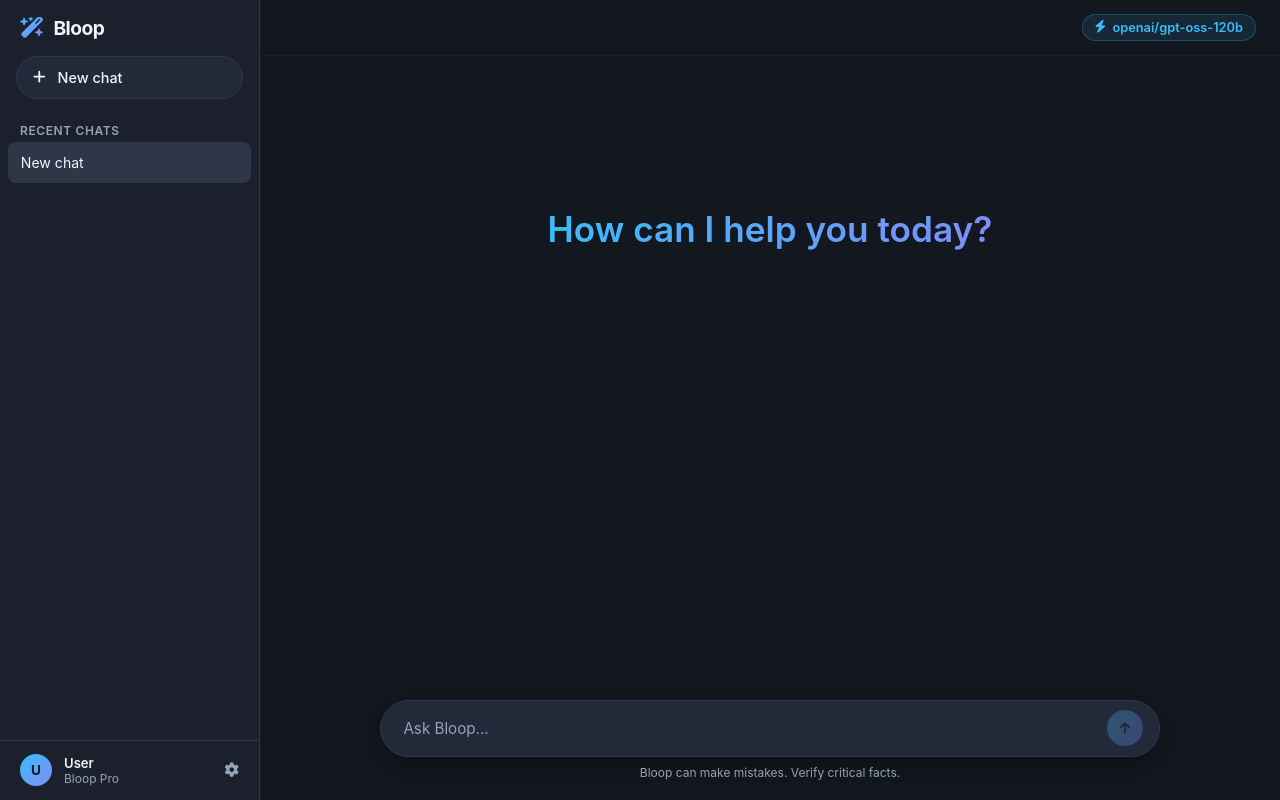
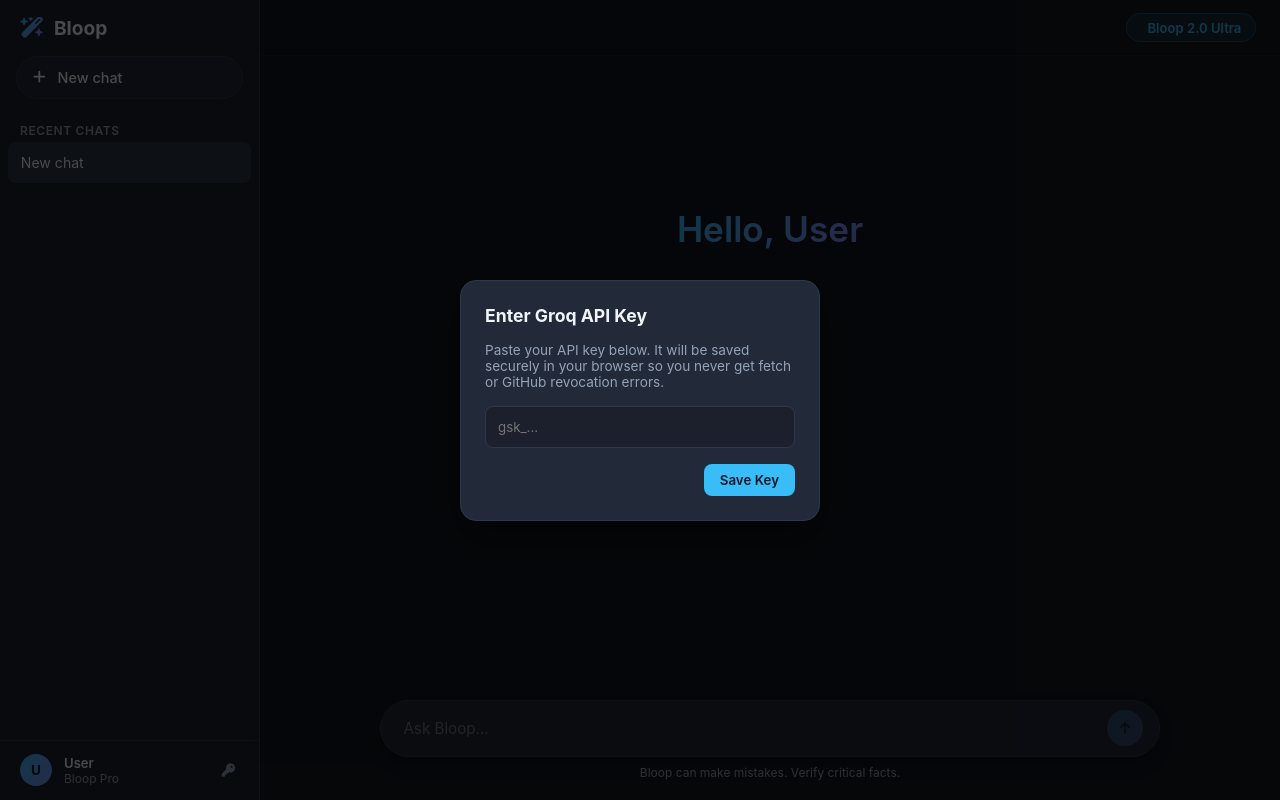
Before and after one commit to EisukePlayzYT/BLOOP-AI, a plain HTML site: page index.html in a window 1280 px wide. Drawn offline with Linux system fonts and the light colour scheme.

Commit message:
Update index.html

```diff
--- a/index.html
+++ b/index.html
@@ -22,7 +22,7 @@
       box-sizing: border-box;
       margin: 0;
       padding: 0;
-      font-family: -apple-system, BlinkMacSystemFont, "Segoe UI", Roboto, Helvetica, Arial, sans-serif;
+      font-family: -apple-system, BlinkMacSystemFont, "Segoe UI", Roboto, sans-serif;
     }
 
     body {
@@ -33,7 +33,7 @@
       overflow: hidden;
     }
 
-    /* Sidebar Styling */
+    /* Sidebar */
     aside {
       width: 260px;
       background-color: var(--bg-sidebar);
@@ -57,7 +57,6 @@
       gap: 0.6rem;
       font-weight: 700;
       font-size: 1.2rem;
-      letter-spacing: -0.5px;
     }
 
     .brand-sparkle {
@@ -80,7 +79,7 @@
       font-size: 0.9rem;
       font-weight: 500;
       cursor: pointer;
-      transition: background-color 0.2s, border-color 0.2s;
+      transition: all 0.2s;
     }
 
     .new-chat-btn:hover {
@@ -115,8 +114,7 @@
       cursor: pointer;
       color: var(--text-secondary);
       font-size: 0.88rem;
-      text-decoration: none;
-      transition: background-color 0.15s, color 0.15s;
+      transition: all 0.15s;
     }
 
     .history-item span {
@@ -138,14 +136,12 @@
       color: #ef4444;
       cursor: pointer;
       padding: 2px 4px;
-      transition: opacity 0.15s;
     }
 
     .history-item:hover .delete-chat-btn {
       opacity: 1;
     }
 
-    /* Account Profile Footer */
     .user-profile {
       padding: 0.85rem 1.25rem;
       background-color: var(--bg-sidebar);
@@ -153,17 +149,13 @@
       display: flex;
       align-items: center;
       justify-content: space-between;
-      cursor: pointer;
-    }
-
-    .user-profile:hover {
-      background-color: var(--bg-card);
     }
 
     .profile-info {
       display: flex;
       align-items: center;
       gap: 0.75rem;
+      cursor: pointer;
     }
 
     .avatar {
@@ -195,7 +187,26 @@
       font-size: 0.75rem;
     }
 
-    /* Main Chat Layout */
+    .profile-actions {
+      display: flex;
+      gap: 0.5rem;
+    }
+
+    .icon-btn {
+      background: transparent;
+      border: none;
+      color: var(--text-secondary);
+      cursor: pointer;
+      padding: 4px;
+      border-radius: 4px;
+      transition: color 0.2s;
+    }
+
+    .icon-btn:hover {
+      color: var(--text-primary);
+    }
+
+    /* Main Chat Area */
     main {
       flex: 1;
       display: flex;
@@ -209,21 +220,21 @@
       padding: 0 1.5rem;
       display: flex;
       align-items: center;
-      justify-content: space-between;
+      justify-content: flex-end;
       border-bottom: 1px solid rgba(255, 255, 255, 0.04);
     }
 
     .model-badge {
-      font-size: 0.8rem;
+      font-size: 0.82rem;
       font-weight: 600;
       color: var(--accent-blue);
       background: rgba(56, 189, 248, 0.1);
       border: 1px solid rgba(56, 189, 248, 0.25);
-      padding: 0.3rem 0.75rem;
+      padding: 0.35rem 0.85rem;
       border-radius: 20px;
       display: flex;
       align-items: center;
-      gap: 0.4rem;
+      gap: 0.45rem;
     }
 
     .messages-viewport {
@@ -240,7 +251,7 @@
       max-width: 780px;
       display: flex;
       flex-direction: column;
-      gap: 1.75rem;
+      gap: 1.5rem;
     }
 
     .empty-state {
@@ -264,6 +275,12 @@
       display: flex;
       width: 100%;
       gap: 1rem;
+      animation: fadeIn 0.3s ease forwards;
+    }
+
+    @keyframes fadeIn {
+      from { opacity: 0; transform: translateY(6px); }
+      to { opacity: 1; transform: translateY(0); }
     }
 
     .message-row.user {
@@ -294,13 +311,24 @@
       padding-left: 0;
     }
 
+    .typing-cursor::after {
+      content: "▎";
+      color: var(--accent-blue);
+      animation: blink 0.8s infinite;
+    }
+
+    @keyframes blink {
+      0%, 100% { opacity: 1; }
+      50% { opacity: 0; }
+    }
+
     .error-bubble {
       background-color: rgba(239, 68, 68, 0.1);
       border: 1px solid #ef4444;
       color: #f87171;
     }
 
-    /* Floating Pill Input */
+    /* Floating Input Bar */
     .input-wrapper {
       position: absolute;
       bottom: 0;
@@ -324,7 +352,7 @@
       align-items: center;
       gap: 0.75rem;
       box-shadow: 0 8px 30px rgba(0, 0, 0, 0.35);
-      transition: border-color 0.2s, box-shadow 0.2s;
+      transition: all 0.2s;
     }
 
     .input-box:focus-within {
@@ -345,10 +373,6 @@
       padding: 0.4rem 0;
     }
 
-    .input-box textarea::placeholder {
-      color: var(--text-secondary);
-    }
-
     .send-btn {
       width: 36px;
       height: 36px;
@@ -360,17 +384,12 @@
       align-items: center;
       justify-content: center;
       cursor: pointer;
-      transition: opacity 0.2s, transform 0.1s;
+      transition: all 0.15s;
     }
 
     .send-btn:disabled {
       opacity: 0.3;
       cursor: not-allowed;
-      transform: none;
-    }
-
-    .send-btn:hover:not(:disabled) {
-      transform: scale(1.05);
     }
 
     .footnote {
@@ -379,11 +398,11 @@
       color: var(--text-secondary);
     }
 
-    /* Modal for Account Switcher */
+    /* Modal dialogs */
     .modal-overlay {
       position: fixed;
       inset: 0;
-      background: rgba(0, 0, 0, 0.65);
+      background: rgba(0, 0, 0, 0.7);
       display: none;
       align-items: center;
       justify-content: center;
@@ -394,7 +413,7 @@
       background: var(--bg-card);
       border: 1px solid var(--border-color);
       border-radius: 16px;
-      width: 340px;
+      width: 360px;
       padding: 1.5rem;
       display: flex;
       flex-direction: column;
@@ -460,32 +479,33 @@
     <div class="sidebar-section-title">Recent Chats</div>
     <div class="chat-history" id="chatHistoryList"></div>
 
-    <div class="user-profile" id="profileBtn" title="Click to manage account">
-      <div class="profile-info">
+    <div class="user-profile">
+      <div class="profile-info" id="openUserModalBtn">
         <div class="avatar" id="avatarInitial">U</div>
         <div class="profile-names">
           <span class="name" id="profileName">User</span>
           <span class="tier">Bloop Pro</span>
         </div>
       </div>
-      <i class="fa-solid fa-gear" style="color: var(--text-secondary); font-size: 0.9rem;"></i>
+      <div class="profile-actions">
+        <button class="icon-btn" id="openKeyModalBtn" title="Set Groq API Key"><i class="fa-solid fa-key"></i></button>
+      </div>
     </div>
   </aside>
 
-  <!-- Main Chat Window -->
+  <!-- Main View -->
   <main>
     <div class="top-bar">
-      <div></div>
       <div class="model-badge">
-        <i class="fa-solid fa-bolt"></i>
-        <span>openai/gpt-oss-120b</span>
+        <i class="fa-solid fa-sparkles"></i>
+        <span>Bloop 2.0 Ultra</span>
       </div>
     </div>
 
     <div class="messages-viewport" id="viewport">
       <div class="messages-container" id="messagesContainer">
         <div class="empty-state" id="emptyState">
-          <h2>How can I help you today?</h2>
+          <h2 id="welcomeGreeting">How can I help you today?</h2>
         </div>
       </div>
     </div>
@@ -501,15 +521,29 @@
     </div>
   </main>
 
+  <!-- API Key Modal -->
+  <div class="modal-overlay" id="keyModal">
+    <div class="modal">
+      <h3>Enter Groq API Key</h3>
+      <p style="font-size: 0.85rem; color: var(--text-secondary);">
+        Paste your API key below. It will be saved securely in your browser so you never get fetch or GitHub revocation errors.
+      </p>
+      <input type="password" id="keyInput" placeholder="gsk_..." />
+      <div class="modal-actions">
+        <button class="btn-primary" id="saveKeyBtn">Save Key</button>
+      </div>
+    </div>
+  </div>
+
   <!-- Account Modal -->
-  <div class="modal-overlay" id="accountModal">
+  <div class="modal-overlay" id="userModal">
     <div class="modal">
-      <h3>User Profile</h3>
-      <p style="font-size: 0.85rem; color: var(--text-secondary);">Set your account username:</p>
+      <h3>Account Profile</h3>
+      <p style="font-size: 0.85rem; color: var(--text-secondary);">Change your display username:</p>
       <input type="text" id="usernameInput" placeholder="Enter username..." />
       <div class="modal-actions">
-        <button class="btn-secondary" id="cancelModalBtn">Cancel</button>
-        <button class="btn-primary" id="saveProfileBtn">Save</button>
+        <button class="btn-secondary" id="closeUserModalBtn">Cancel</button>
+        <button class="btn-primary" id="saveUserBtn">Save</button>
       </div>
     </div>
   </div>
@@ -517,12 +551,12 @@
   <script>
     const MODEL = "openai/gpt-oss-120b";
     const API_URL = "https://api.groq.com/openai/v1/chat/completions";
-    const API_KEY = "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";
 
-    // Application State
-    let chats = JSON.parse(localStorage.getItem("bloop_chats")) || [];
+    // App State
+    let currentUser = localStorage.getItem("bloop_current_user") || "User";
+    let apiKey = localStorage.getItem("bloop_api_key") || "";
+    let chats = JSON.parse(localStorage.getItem(`bloop_chats_${currentUser}`)) || [];
     let currentChatId = null;
-    let username = localStorage.getItem("bloop_username") || "User";
 
     // Elements
     const messagesContainer = document.getElementById("messagesContainer");
@@ -531,30 +565,74 @@
     const sendBtn = document.getElementById("sendBtn");
     const chatHistoryList = document.getElementById("chatHistoryList");
     const newChatBtn = document.getElementById("newChatBtn");
-    const profileBtn = document.getElementById("profileBtn");
     const profileName = document.getElementById("profileName");
     const avatarInitial = document.getElementById("avatarInitial");
-    const accountModal = document.getElementById("accountModal");
-    const usernameInput = document.getElementById("usernameInput");
-    const saveProfileBtn = document.getElementById("saveProfileBtn");
-    const cancelModalBtn = document.getElementById("cancelModalBtn");
+    const welcomeGreeting = document.getElementById("welcomeGreeting");
     const viewport = document.getElementById("viewport");
 
-    // Initialize Profile
-    function renderProfile() {
-      profileName.textContent = username;
-      avatarInitial.textContent = username.charAt(0).toUpperCase() || "U";
+    const keyModal = document.getElementById("keyModal");
+    const keyInput = document.getElementById("keyInput");
+    const saveKeyBtn = document.getElementById("saveKeyBtn");
+    const openKeyModalBtn = document.getElementById("openKeyModalBtn");
+
+    const userModal = document.getElementById("userModal");
+    const usernameInput = document.getElementById("usernameInput");
+    const saveUserBtn = document.getElementById("saveUserBtn");
+    const closeUserModalBtn = document.getElementById("closeUserModalBtn");
+    const openUserModalBtn = document.getElementById("openUserModalBtn");
+
+    // Init UI
+    function initUser() {
+      profileName.textContent = currentUser;
+      avatarInitial.textContent = currentUser.charAt(0).toUpperCase();
+      welcomeGreeting.textContent = `Hello, ${currentUser}`;
     }
-    renderProfile();
+    initUser();
 
-    // Auto-resize input textarea
+    // Key Guard
+    if (!apiKey) {
+      keyModal.style.display = "flex";
+    }
+
+    openKeyModalBtn.onclick = () => {
+      keyInput.value = apiKey;
+      keyModal.style.display = "flex";
+    };
+
+    saveKeyBtn.onclick = () => {
+      const val = keyInput.value.trim();
+      if (val) {
+        apiKey = val;
+        localStorage.setItem("bloop_api_key", apiKey);
+        keyModal.style.display = "none";
+      }
+    };
+
+    // User Profile Actions
+    openUserModalBtn.onclick = () => {
+      usernameInput.value = currentUser;
+      userModal.style.display = "flex";
+    };
+    closeUserModalBtn.onclick = () => userModal.style.display = "none";
+    saveUserBtn.onclick = () => {
+      const val = usernameInput.value.trim();
+      if (val) {
+        currentUser = val;
+        localStorage.setItem("bloop_current_user", currentUser);
+        initUser();
+        chats = JSON.parse(localStorage.getItem(`bloop_chats_${currentUser}`)) || [];
+        createNewChat();
+      }
+      userModal.style.display = "none";
+    };
+
+    // Input handlers
     promptInput.addEventListener("input", () => {
       promptInput.style.height = "auto";
       promptInput.style.height = `${Math.min(promptInput.scrollHeight, 120)}px`;
       sendBtn.disabled = !promptInput.value.trim();
     });
 
-    // Handle Enter submit
     promptInput.addEventListener("keydown", (e) => {
       if (e.key === "Enter" && !e.shiftKey) {
         e.preventDefault();
@@ -566,11 +644,7 @@
 
     function createNewChat() {
       currentChatId = Date.now().toString();
-      const newChat = {
-        id: currentChatId,
-        title: "New chat",
-        messages: []
-      };
+      const newChat = { id: currentChatId, title: "New chat", messages: [] };
       chats.unshift(newChat);
       saveChats();
       renderChatHistory();
@@ -578,7 +652,7 @@
     }
 
     function saveChats() {
-      localStorage.setItem("bloop_chats", JSON.stringify(chats));
+      localStorage.setItem(`bloop_chats_${currentUser}`, JSON.stringify(chats));
     }
 
     function renderChatHistory() {
@@ -612,9 +686,7 @@
 
     function deleteChat(id) {
       chats = chats.filter(c => c.id !== id);
-      if (currentChatId === id) {
-        currentChatId = chats.length ? chats[0].id : null;
-      }
+      currentChatId = chats.length ? chats[0].id : null;
       saveChats();
       renderChatHistory();
       renderActiveChat();
@@ -649,38 +721,51 @@
       return bubble;
     }
 
+    // Smooth Word-by-Word Reveal Animation
+    async function streamText(element, fullText) {
+      element.textContent = "";
+      element.classList.add("typing-cursor");
+
+      const words = fullText.split(/(\s+)/);
+      for (let i = 0; i < words.length; i++) {
+        element.textContent += words[i];
+        scrollBottom();
+        await new Promise(r => setTimeout(r, 18));
+      }
+
+      element.classList.remove("typing-cursor");
+    }
+
     function scrollBottom() {
       viewport.scrollTop = viewport.scrollHeight;
     }
 
     async function handleSend() {
+      if (!apiKey) {
+        keyModal.style.display = "flex";
+        return;
+      }
+
       const text = promptInput.value.trim();
       if (!text) return;
 
-      if (!currentChatId) {
-        createNewChat();
-      }
-
+      if (!currentChatId) createNewChat();
       const activeChat = chats.find(c => c.id === currentChatId);
 
-      // Set chat title from first query
       if (activeChat.messages.length === 0) {
         activeChat.title = text.slice(0, 26);
         emptyState.style.display = "none";
         renderChatHistory();
       }
 
-      // Add user message
       activeChat.messages.push({ role: "user", content: text });
       appendBubble("user", text);
       promptInput.value = "";
       promptInput.style.height = "auto";
       sendBtn.disabled = true;
 
-      // Thinking indicator
       const assistantBubble = appendBubble("assistant", "Thinking...");
 
-      // System persona enforcing Bloop identity
       const systemInstruction = {
         role: "system",
         content: "You are Bloop, a custom AI assistant. Your name is strictly Bloop. Never refer to yourself as ChatGPT, OpenAI, or an assistant trained by OpenAI. If asked who you are, what your name is, or who created you, always state that you are Bloop."
@@ -691,7 +776,7 @@
           method: "POST",
           headers: {
             "Content-Type": "application/json",
-            "Authorization": `Bearer ${API_KEY}`
+            "Authorization": `Bearer ${apiKey}`
           },
           body: JSON.stringify({
             model: MODEL,
@@ -705,17 +790,18 @@
 
         if (!response.ok) {
           const errData = await response.json().catch(() => ({}));
-          throw new Error(errData.error?.message || `Error ${response.status}`);
+          throw new Error(errData.error?.message || `Error status ${response.status}`);
         }
 
         const data = await response.json();
         const reply = data.choices[0].message.content;
 
-        assistantBubble.textContent = reply;
+        await streamText(assistantBubble, reply);
         activeChat.messages.push({ role: "assistant", content: reply });
         saveChats();
 
       } catch (err) {
+        assistantBubble.classList.remove("typing-cursor");
         assistantBubble.classList.add("error-bubble");
         assistantBubble.textContent = `Error: ${err.message}`;
       } finally {
@@ -725,26 +811,9 @@
       }
     }
 
-    // Modal Events
-    profileBtn.onclick = () => {
-      usernameInput.value = username;
-      accountModal.style.display = "flex";
-    };
-    cancelModalBtn.onclick = () => {
-      accountModal.style.display = "none";
-    };
-    saveProfileBtn.onclick = () => {
-      const newName = usernameInput.value.trim();
-      if (newName) {
-        username = newName;
-        localStorage.setItem("bloop_username", username);
-        renderProfile();
-      }
-      accountModal.style.display = "none";
-    };
     newChatBtn.onclick = createNewChat;
 
-    // Start
+    // Load initial
     if (chats.length > 0) {
       currentChatId = chats[0].id;
       renderChatHistory();
```
